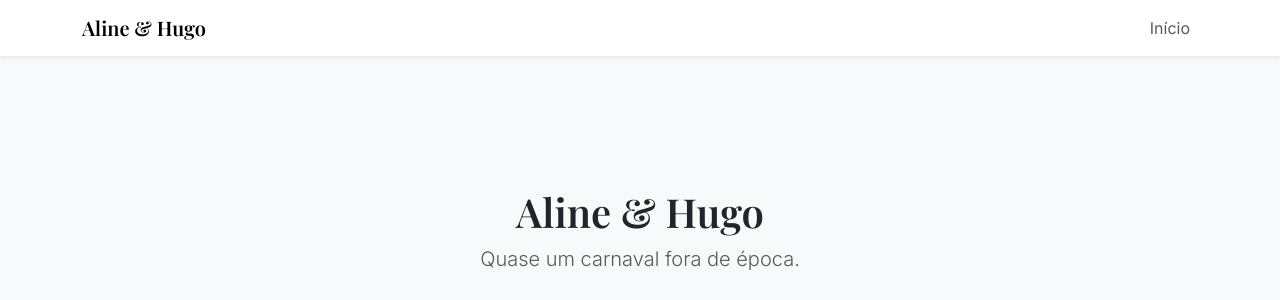
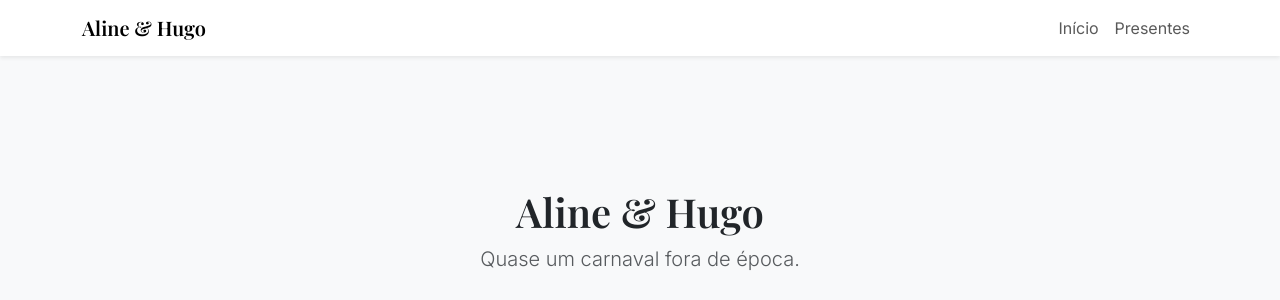
Before and after one commit to hugodavilat/cenourinhas, a Django app: template templates/index.html in a window 1280 px wide. Shown: the top 300 px of the page. Run offline with Django 4.2, Linux system fonts and the light colour scheme; the template is opened without the code that fills it, so the values that code supplies are empty.

Commit message:
Adicionando a tab dos presentes.

```diff
--- a/templates/base.html
+++ b/templates/base.html
@@ -56,7 +56,8 @@
         </button>
         <div class="collapse navbar-collapse" id="nav">
           <ul class="navbar-nav ms-auto">
-            <li class="nav-item"><a class="nav-link" href="#sobre">Início</a></li>
+            <li class="nav-item"><a class="nav-link" href="{% url 'home' %}">Início</a></li>
+            <li class="nav-item"><a class="nav-link" href="{% url 'presente' %}">Presentes</a></li>
             {% if request.session.guest_authenticated %}
               {% if request.session.is_admin %}
               <li class="nav-item dropdown">
```
